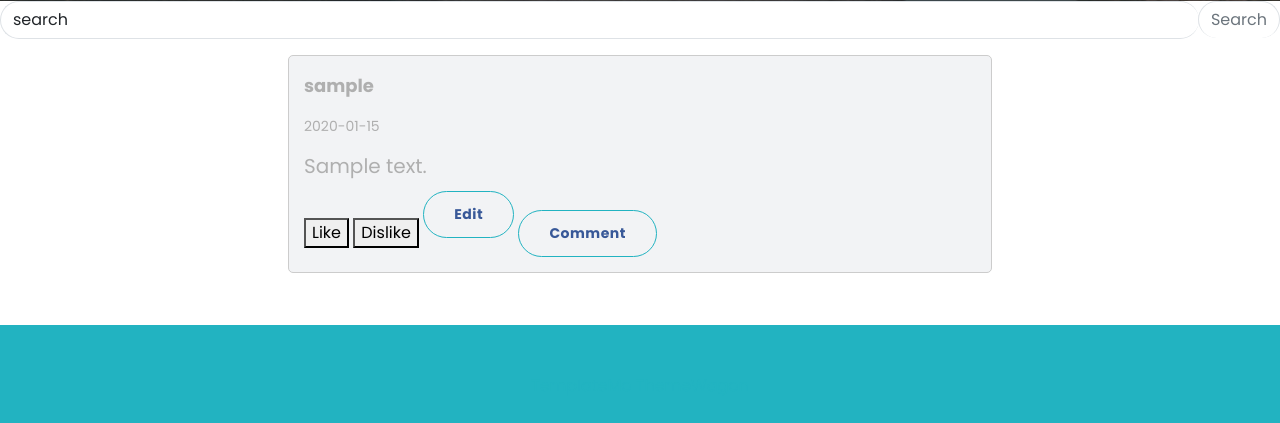
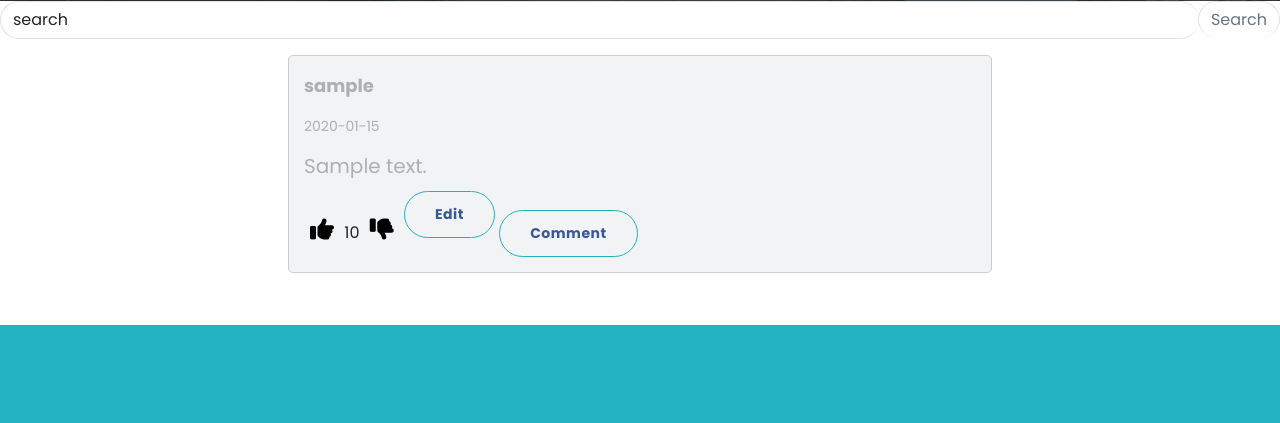
Before and after one commit to fedizorai/culturePi, a Symfony app: template templates/publication/basee.html.twig in a window 1280 px wide. Shown: the part 799-1222 px from the top of the page. Run offline with Twig, Linux system fonts and the light colour scheme; the template is opened without the code that fills it: most values are stand-ins (such as "Sample title", 1, 10 or a date in 2020); some libraries are stand-ins or nearby versions.

Commit message:
amelioration des boutons like et dislike
le like  s affiche mais le dislike ne s'affiche que lorsque j'actualise

```diff
--- a/templates/publication/basee.html.twig
+++ b/templates/publication/basee.html.twig
@@ -55,6 +55,20 @@
   .content {
     font-size: 20px; /* Taille de police plus grande pour le contenu */
   }
+  .like-btn,
+.dislike-btn {
+    border: none;
+    background: none;
+    cursor: pointer;
+    font-size: 24px; /* Ajustez la taille de police selon vos besoins */
+    color: #000; /* Couleur des icônes */
+}
+
+.like-btn:hover,
+.dislike-btn:hover {
+    color: #00f; /* Couleur au survol */
+}
+
   </style>
   {% endblock %}
   <!--
@@ -194,8 +208,11 @@ https://templatemo.com/tm-580-woox-travel
             <p class="username"><strong>{{ p_u_b_l_i_c_a_t_i_o_n.USERNAME }}</strong></p>
             <p class="date">{{ p_u_b_l_i_c_a_t_i_o_n.DATEPUB ? p_u_b_l_i_c_a_t_i_o_n.DATEPUB|date('Y-m-d') : '' }}</p>
             <p class="content">{{ p_u_b_l_i_c_a_t_i_o_n.CONTENUPUB }}</p>
-            <button class="like-btn" data-publication-id="{{ p_u_b_l_i_c_a_t_i_o_n.id }}">Like</button>
-<button class="dislike-btn" data-publication-id="{{ p_u_b_l_i_c_a_t_i_o_n.id }}">Dislike</button>
+           <button class="like-btn" data-publication-id="{{ p_u_b_l_i_c_a_t_i_o_n.id }}"><i class="fas fa-thumbs-up"></i></button>
+           <span class="like-count">{{ p_u_b_l_i_c_a_t_i_o_n.likes }}</span>
+
+<button class="dislike-btn" data-publication-id="{{ p_u_b_l_i_c_a_t_i_o_n.id }}"><i class="fas fa-thumbs-down"></i></button>
+
 
 
             <a href="{{ path('app_p_u_b_l_i_c_a_t_i_o_n_edit', {'id': p_u_b_l_i_c_a_t_i_o_n.id}) }}">Edit</a>
@@ -216,6 +233,7 @@ https://templatemo.com/tm-580-woox-travel
     $(document).ready(function() {
     $('.like-btn').click(function() {
         var publicationId = $(this).data('publication-id');
+         var likeButton = $(this); // Stockez une référence au bouton Like
 
         $.ajax({
             type: 'POST',
@@ -223,18 +241,26 @@ https://templatemo.com/tm-580-woox-travel
             success: function(response) {
                 console.log(response);
                 // Rafraîchir la page ou effectuer toute autre action après le like
+                var likeCountElement = likeButton.next('.like-count'); // Utilisez la variable likeButton ici
+                var currentLikes = parseInt(likeCountElement.text());
+                likeCountElement.text(currentLikes + 1);
             }
         });
     });
 
         $('.dislike-btn').click(function() {
             var publicationId = $(this).data('publication-id');
+              var dislikeButton = $(this); // Stockez une référence au bouton Dislike
+
             $.ajax({
                 type: 'POST',
         url: '{{ path('dislike', {'id': '__publicationId__'}) }}'.replace('__publicationId__', publicationId),
                 success: function(response) {
                     console.log(response);
                     // Rafraîchir la page ou effectuer toute autre action après le dislike
+                   var dislikeCountElement = dislikeButton.siblings('.dislike-count'); // Utilisez la classe dislike-count pour sélectionner l'élément du nombre de dislikes
+            var currentDislikes = parseInt(dislikeCountElement.text());
+            dislikeCountElement.text(response.dislikes);
                 }
             });
         });
```
